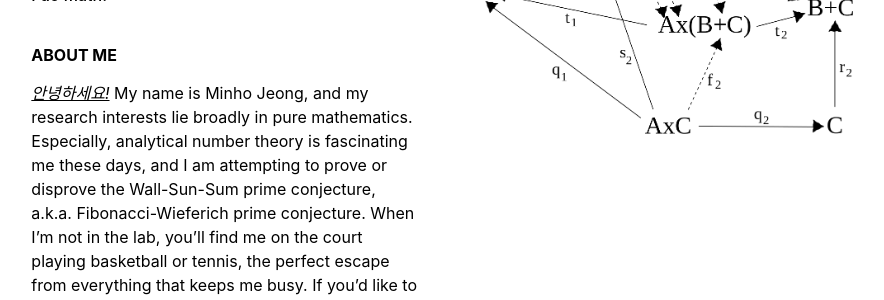
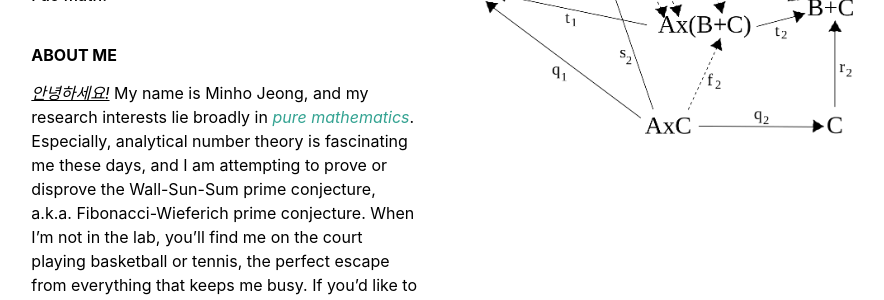
Before and after one commit to mino-jeong/mino-jeong.github.io, a Jekyll site: the page built from index.md, in a window 1280 px wide. Shown: the part 277-577 px from the top of the page, without its empty margins (198-1082 px from the left). Built offline with Jekyll 4.4.1, drawn with Linux system fonts in a browser that asks for light colours; some of the changed text lies outside the part shown.

Commit message:
Update index.md

```diff
--- a/index.md
+++ b/index.md
@@ -4,4 +4,4 @@
 ---
 
 <p style="line-height:1.2"><strong>ABOUT ME</strong></p>
-<i><u>안녕하세요!</u></i> My name is Minho Jeong, and my research interests lie broadly in pure mathematics. Especially, analytical number theory is fascinating me these days, and I am attempting to prove or disprove the Wall-Sun-Sum prime conjecture, a.k.a. Fibonacci-Wieferich prime conjecture. When I'm not in the lab, you'll find me on the court playing basketball or tennis, the perfect escape from everything that keeps me busy. If you'd like to collaborate on research with me, or just shoot some hoops, feel free to hit me up!
+<i><u>안녕하세요!</u></i> My name is Minho Jeong, and my research interests lie broadly in <i><font color="#34A392">pure mathematics</font></i>. Especially, analytical number theory is fascinating me these days, and I am attempting to prove or disprove the Wall-Sun-Sum prime conjecture, a.k.a. Fibonacci-Wieferich prime conjecture. When I'm not in the lab, you'll find me on the court playing basketball or tennis, the perfect escape from everything that keeps me busy. If you'd like to collaborate on research with me, or just shoot some hoops, feel free to hit me up!
```
